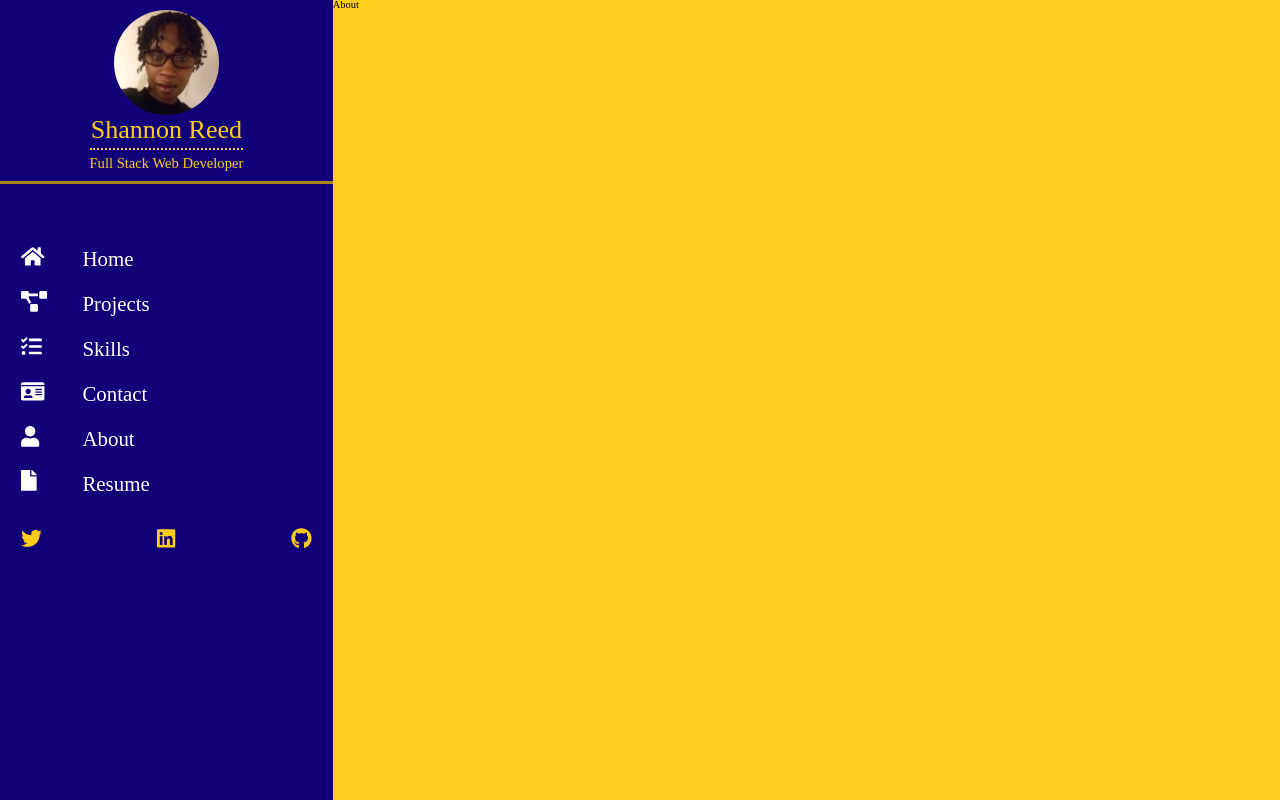
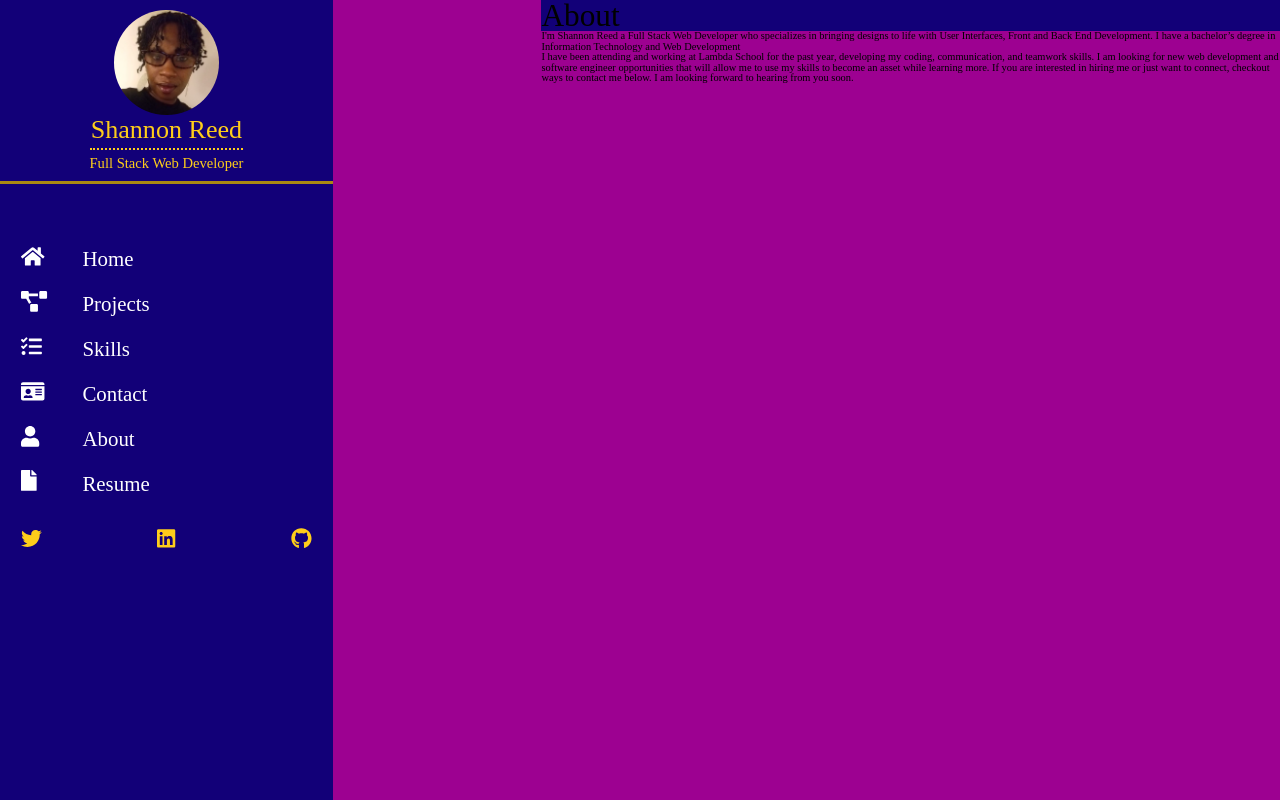
Before and after one commit to shareed/React-Portfolio, a React (Create React App) app in the folder my-portfolio/: page /about in a window 1280 px wide. Built offline with nearby package versions, Linux system fonts and the light colour scheme.

Commit message:
added component and links useing react router

```diff
--- a/my-portfolio/src/App.js
+++ b/my-portfolio/src/App.js
@@ -1,4 +1,11 @@
 import { Route } from 'react-router';
+import { Link, Switch } from 'react-router-dom';
+import Home from './components/Home';
+import Menu from './components/Menu';
+import Projects from './components/Projects';
+import Skills from './components/Skills';
+import About from './components/About';
+import Contact from './components/Contact';
 // import './App.css';
 import styled from "styled-components";
 import Dashboard from './dashboard/dashboard';
@@ -7,16 +14,33 @@ const AppDiv = styled.div`
 margin: 0;
 padding: 0;
   height: 100vh;
-  background: #FECD1A;
+  background: #9D0191;
+  display: flex;
+
+  `
+
+const DashDiv = styled.div`
   `
 
 function App() {
   return (
     <AppDiv>
       <header className="App-header">
+        <DashDiv>
+          <Dashboard />
+        </DashDiv>
+      </header>
+      <Switch>
+        {/* <Route path='/' component={Dashboard} /> */}
+            <Route path="/home" component= { Home } />
 
-        <Route path='/' component={Dashboard} />
-      </header>
+            <Route path="/projects" component={ Projects} />
+
+            <Route path="/skills" component= { Skills } />
+            <Route path ='/about' component = { About} />
+            <Route path ='/contact' component = {Contact } />
+
+        </Switch>
     </AppDiv>
   );
 }
--- a/my-portfolio/src/components/About.js
+++ b/my-portfolio/src/components/About.js
@@ -1,11 +1,35 @@
 import React from 'react';
+import styled from "styled-components";
 
+
+const AboutDiv = styled.div`
+   margin-left: 20rem;
+   `
+const Header = styled.div`
+   background: #120078;
+   font-size: 3rem;
+   `
 
 function About() {
      return (
+      <AboutDiv>
+        <Header>
+          <h2>About</h2>
+        </Header>
+
         <div>
-        <h2>About</h2>
-        </div>
+                            <p class = 'first-about'>
+                                I'm Shannon Reed a Full Stack Web Developer who specializes
+                                in bringing designs to life with User Interfaces, Front and Back End Development.
+                                I have a bachelor’s degree in Information Technology and Web Development
+                            </p>
+                            <p class = 'second-about'>
+                                I have been attending and working at Lambda School for the past year, developing my coding, communication, and teamwork skills. I am looking for new
+                                web development and software engineer opportunities that will allow me to use my skills to become an asset while learning more. If you are interested
+                                in hiring me or just want to connect, checkout ways to contact me below. I am looking forward to hearing from you soon.
+                            </p>
+                            </div>
+        </AboutDiv>
      )
   }
 export default About;
--- a/my-portfolio/src/components/Contact.js
+++ b/my-portfolio/src/components/Contact.js
@@ -1,4 +1,5 @@
 import React from 'react';
+import styled from "styled-components";
 function Contact() {
      return (
         <>
--- a/my-portfolio/src/components/Home.js
+++ b/my-portfolio/src/components/Home.js
@@ -2,17 +2,18 @@ import React from 'react';
 import styled from "styled-components";
 import Codebg from '../assets/codebg.png'
 const HomeDiv = styled.div`
-    background: url(${Codebg}) no-repeat center center fixed;
+    /* background: url(${Codebg}) no-repeat center center fixed;
     background-size: cover;
-    opacity: 70%;
+    opacity: 20%;
     width: 100vw;
     height: 100vh;
-    overflow: hidden;
+    overflow: hidden; */
 
     padding: 10rem 0 0 5rem;
+    margin-bottom: 80rem;
     h2 {
        font-size: 5rem;
-       color: #9D0191;
+       color: #FECD1A;
     }
     p {
        font-size: 3rem;
@@ -24,7 +25,8 @@ function Home() {
      return (
         <HomeDiv>
         <h2>Hey, I'm Shannon.</h2>
-        <p>Full Stack Web Developer <br/>learning, building and teaching <br/> from San Diego, Califonia</p>
+        <p>Full Stack Web Developer learning, building and teaching <br/>from San Diego, Califonia. I turn ideas into applications and websites</p>
+        <p>Come on in and take a look around, dont forget to connect with me while you are here!!!</p>
         </HomeDiv>
      )
   }
--- a/my-portfolio/src/components/Menu.js
+++ b/my-portfolio/src/components/Menu.js
@@ -1,4 +1,5 @@
 import React from 'react';
+import styled from "styled-components";
 
 
 function Menu() {
--- a/my-portfolio/src/components/Projects.js
+++ b/my-portfolio/src/components/Projects.js
@@ -1,5 +1,5 @@
 import React from 'react';
-
+import styled from "styled-components";
 
 function Projects() {
      return (
--- a/my-portfolio/src/components/Skills.js
+++ b/my-portfolio/src/components/Skills.js
@@ -1,5 +1,5 @@
 import React from 'react';
-
+import styled from "styled-components";
 
 function Skills() {
      return (
--- a/my-portfolio/src/dashboard/dashboard.js
+++ b/my-portfolio/src/dashboard/dashboard.js
@@ -1,5 +1,5 @@
 import { Route } from 'react-router';
-import { Link, Switch } from 'react-router-dom';
+import { Link } from 'react-router-dom';
 import { FontAwesomeIcon } from '@fortawesome/react-fontawesome'
 import { faTwitter, faLinkedin, faGithub } from '@fortawesome/free-brands-svg-icons'
 import { faHome, faUser, faProjectDiagram, faTasks, faFile, faIdCard } from '@fortawesome/free-solid-svg-icons'
@@ -9,15 +9,11 @@ import styled from "styled-components";
 
 
 import HamburgerMenu from './hamburgerMenu'
-import Home from '../components/Home';
-import Menu from '../components/Menu';
-import Projects from '../components/Projects';
-import Skills from '../components/Skills';
-import About from '../components/About';
-import Contact from '../components/Contact';
+
 
 const Portfolio = styled.div`
    display: flex;
+
 `
 
 const Dashdiv = styled.div`
@@ -157,7 +153,10 @@ const BottomIcons = styled.div`
       cursor: pointer;
    }
    `
-
+const Contents = styled.div`
+ display:flex;
+ flex-direction: column;
+ `
 
 function Dashboard() {
      return (
@@ -174,7 +173,7 @@ function Dashboard() {
                </IntroDiv>
              </Header>
                   <MenuLinks >
-                     <Link to = '/'>
+                     <Link to = '/home'>
                         <LinkContainer>
 
                            <LinkIconContainer >
@@ -249,20 +248,9 @@ function Dashboard() {
                   </BottomIcons>
            </Dashdiv>
 
-        {/* <Menu/>
-        <Projects/>
-        <Skills/>
-        <About/> */}
+
         <div>
-        <Switch>
-                        <Route exact path="/" component= { Home } />
-                        <Route path="/projects" component={ Projects} />
 
-                        <Route path="/skills" component= { Skills } />
-                        <Route path ='/about' component = { About} />
-                        <Route path ='/contact' component = {Contact } />
-
-                  </Switch>
         </div>
         </Portfolio>
      )
```
Also changed, not shown: 1 other file (tests, documents, lock files or other folders).
